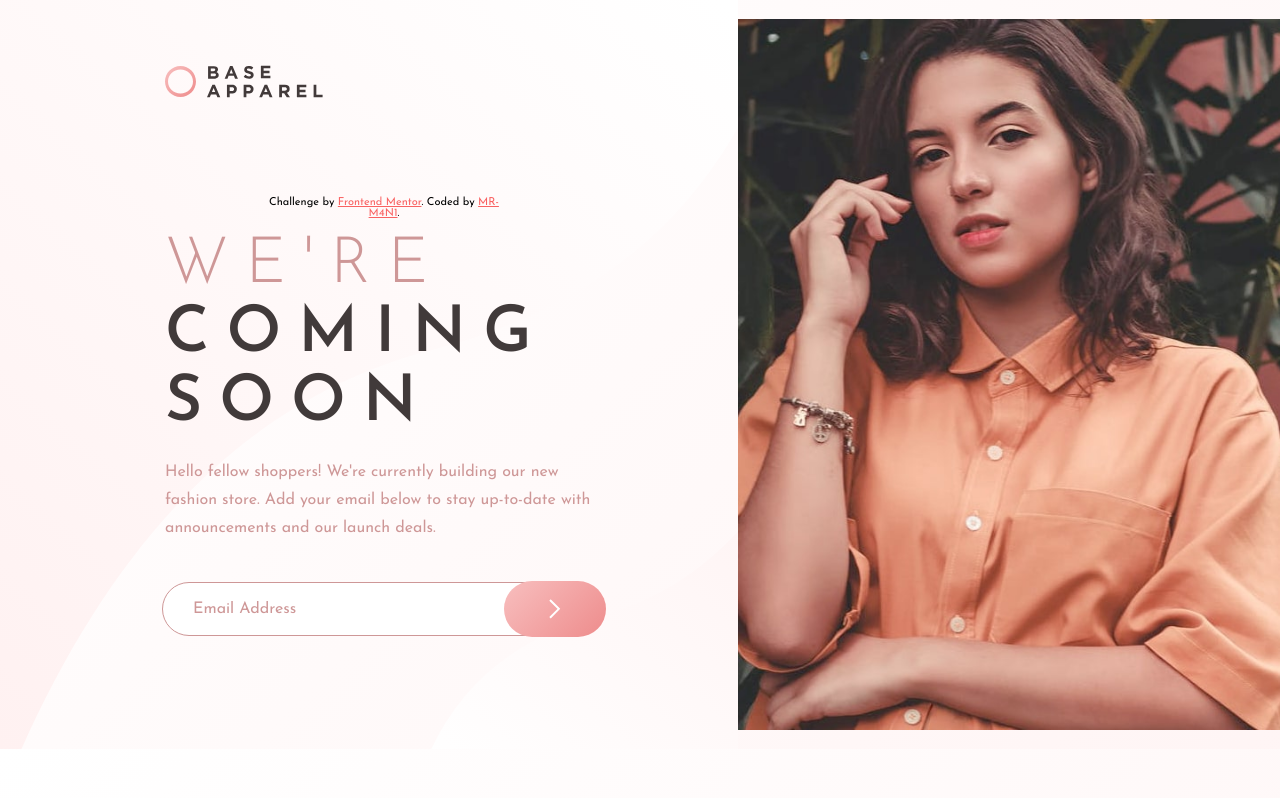
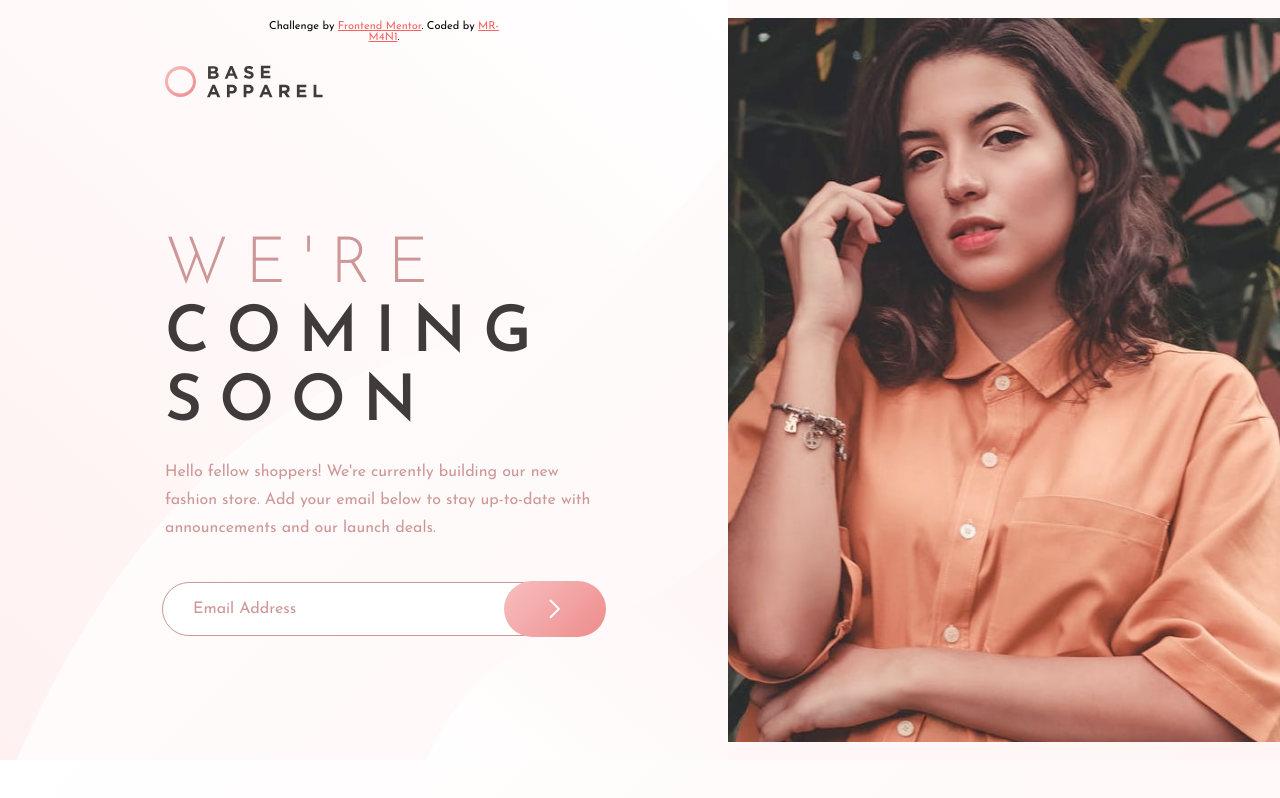
Before and after one commit to MR-M4N1/Base-Apparel_coming-soon-page., a plain HTML site: page index.html in a window 1280 px wide. Drawn offline with Linux system fonts and the light colour scheme.

Commit message:
Update index.css

```diff
--- a/index.css
+++ b/index.css
@@ -147,8 +147,8 @@ body {
     .Header {
         background-image: url(./images/hero-desktop.jpg);
         margin: 0;
-        width: 610px;
-        height: 749px;
+        width: 630px;
+        height: 760px;
     }
 
     .Top_Picture {
@@ -209,6 +209,7 @@ body {
     .attribution{
         left: 20%;
         right: 60%;
-        bottom: calc(580px - 10px);
+        bottom: normal;
+        top: 10px;
     }
 }
```
